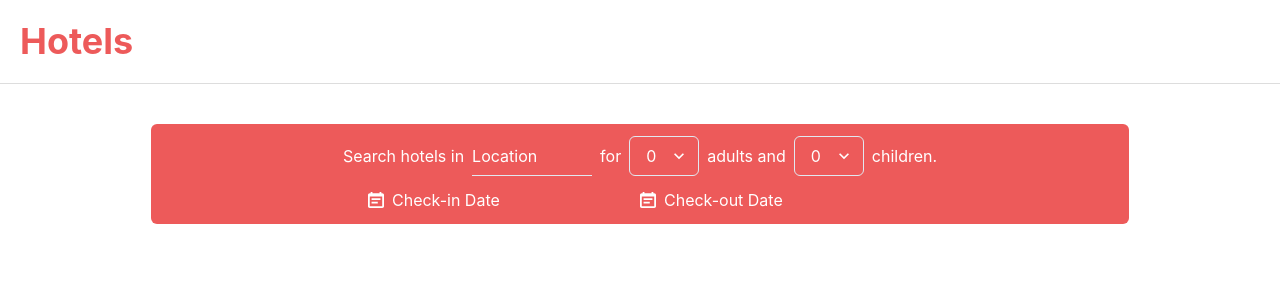
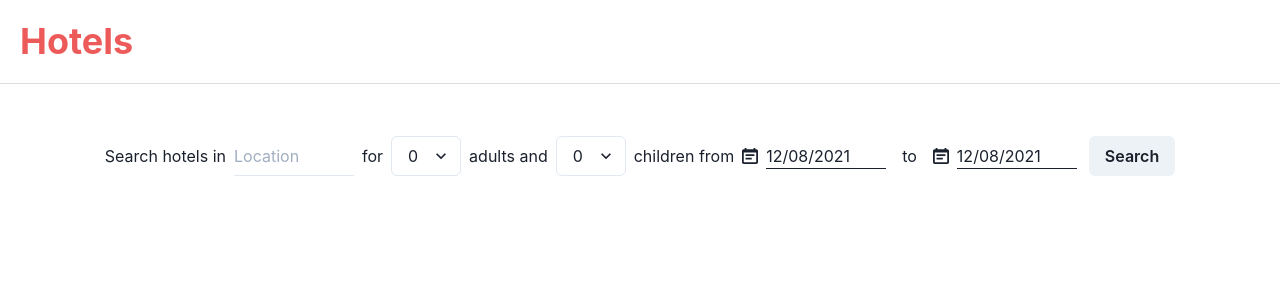
Before and after one commit to TheCoderSingh/hotels, a Next.js app: page / in a window 1280 px wide. Shown: the top 300 px of the page. Built offline with nearby package versions, Linux system fonts and the light colour scheme.

Commit message:
Add useState hooks

```diff
--- a/components/LocationBar.jsx
+++ b/components/LocationBar.jsx
@@ -1,20 +1,27 @@
 import ReactDatePicker from "react-datepicker";
+import { useState } from "react";
 import { Box, Flex, Text } from "@chakra-ui/layout";
-import { Input, Select } from "@chakra-ui/react";
+import { Button, Input, Select } from "@chakra-ui/react";
 import { CalendarIcon } from "@chakra-ui/icons";
 
 import "react-datepicker/dist/react-datepicker.css";
 
 const LocationBar = () => {
+	const [location, setLocation] = useState("");
+	const [numOfAdults, setNumOfAdults] = useState(0);
+	const [numOfChildren, setNumOfChildren] = useState(0);
+	const [checkInDate, setCheckInDate] = useState(new Date());
+	const [checkOutDate, setCheckOutDate] = useState(new Date());
+
 	return (
 		<Box
-			maxW="978"
+			maxW="1278"
 			margin="40px auto 0 auto"
-			bg="#ed5a5a"
 			p="3"
 			borderRadius="6"
+			textAlign="center"
 		>
-			<Flex alignItems="center" justifyContent="center" color="#fff">
+			<Flex alignItems="center" justifyContent="center">
 				<Text>Search hotels in</Text>
 				<Input
 					w="120px"
@@ -27,34 +34,54 @@ const LocationBar = () => {
 					borderLeft="none"
 					focusBorderColor="none"
 					borderRadius="0"
+					onChange={(e) => setLocation(e.target.value)}
+					value={location}
 				/>
 				<Text>for</Text>
-				<Select placeholder="0" w="70px" ml="2" mr="2">
+				<Select
+					placeholder="0"
+					w="70px"
+					ml="2"
+					mr="2"
+					onChange={(e) => setNumOfAdults(e.target.value)}
+					value={numOfAdults}
+				>
 					<option value="1">1</option>
 					<option value="2">2</option>
 				</Select>
 				<Text>adults and</Text>
-				<Select placeholder="0" w="70px" ml="2" mr="2">
+				<Select
+					placeholder="0"
+					w="70px"
+					ml="2"
+					mr="2"
+					onChange={(e) => setNumOfChildren(e.target.value)}
+					value={numOfChildren}
+				>
 					<option value="1">1</option>
 					<option value="2">2</option>
 				</Select>
-				<Text>children.</Text>
-			</Flex>
-			<Flex alignItems="center" justifyContent="center" mt="3">
-				<CalendarIcon mr="2" color="#fff" />
+				<Text>children from</Text>
+				<CalendarIcon mr="2" ml="2" />
 				<Box alignItems="center">
 					<ReactDatePicker
 						minDate={new Date()}
 						placeholderText="Check-in Date"
+						selected={checkInDate}
+						onChange={(date) => setCheckInDate(date)}
 					/>
 				</Box>
-				<CalendarIcon mr="2" color="#fff" />
+				<Text ml="4">to</Text>
+				<CalendarIcon mr="2" ml="4" />
 				<Box>
 					<ReactDatePicker
 						minDate={new Date()}
 						placeholderText="Check-out Date"
+						selected={checkOutDate}
+						onChange={(date) => setCheckOutDate(date)}
 					/>
 				</Box>
+				<Button ml="3">Search</Button>
 			</Flex>
 		</Box>
 	);
--- a/styles/styles.css
+++ b/styles/styles.css
@@ -1,11 +1,6 @@
 .react-datepicker__input-container input {
 	background-color: transparent;
+	width: 120px;
+	border-bottom: 1px solid;
+	cursor: pointer;
 }
-
-.react-datepicker__input-container input::placeholder {
-	color: #fff;
-}
-
-.css-1ytbqd4::placeholder {
-	color: #fff;
-}
```
